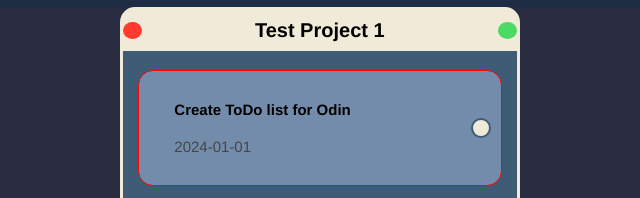
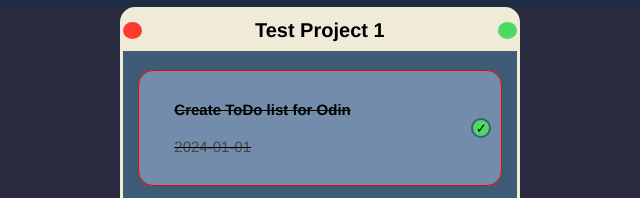
Before and after one commit to GucciGangnam/to-do-list, a website built with webpack: page dist/index.html in a window 1280 px wide. Both pictures are taken after a click on the button 560 px from the left and 259 px from the top of the page. Shown: the part 131-329 px from the top of the page, 79-719 px from the left. Built offline with nearby package versions, Linux system fonts and the light colour scheme.

Commit message:
task complete marker fully functional

```diff
--- a/src/display-projects.js
+++ b/src/display-projects.js
@@ -61,6 +61,18 @@
                         taskBox.appendChild(taskCompletedMarker);
                             taskCompletedMarker.addEventListener('click', () => {
                                 console.log('task completed marker clicked');
+                                if (task.completed === false) {
+                                    task.completed = true;
+                                    taskCompletedMarker.innerHTML = '✓';
+                                    taskCompletedMarker.style.backgroundColor = '#4CD964';
+                                    taskBox.style.textDecoration = 'line-through';
+                                }
+                                else {
+                                    task.completed = false;
+                                    taskCompletedMarker.innerHTML = '';
+                                    taskCompletedMarker.style.backgroundColor = '#F0EBD8';
+                                    taskBox.style.textDecoration = 'none';
+                                }
                             }
                         );
                 });
--- a/src/index.js
+++ b/src/index.js
@@ -23,6 +23,7 @@
         this.description = description;
         this.dueDate = dueDate;
         this.priority = priority;
+        this.completed = false;
     }
 }
 
--- a/src/style.css
+++ b/src/style.css
@@ -311,6 +311,9 @@
         border: 2px solid #3E5C76;
         width: 20px;
         height: 20px;
+        display: flex;
+        justify-content: center;
+        align-items: center;
     }
 
 /* ADD TASK WINDOW */
@@ -389,11 +392,6 @@
         padding: 10px;
         text-align: center;
     }
-
-
-
-
-
     .addtaskwindowsubmitbtn{
         font-size: 20px;
         font-weight: bold;
```
Also changed, not shown: dist/main.js.
